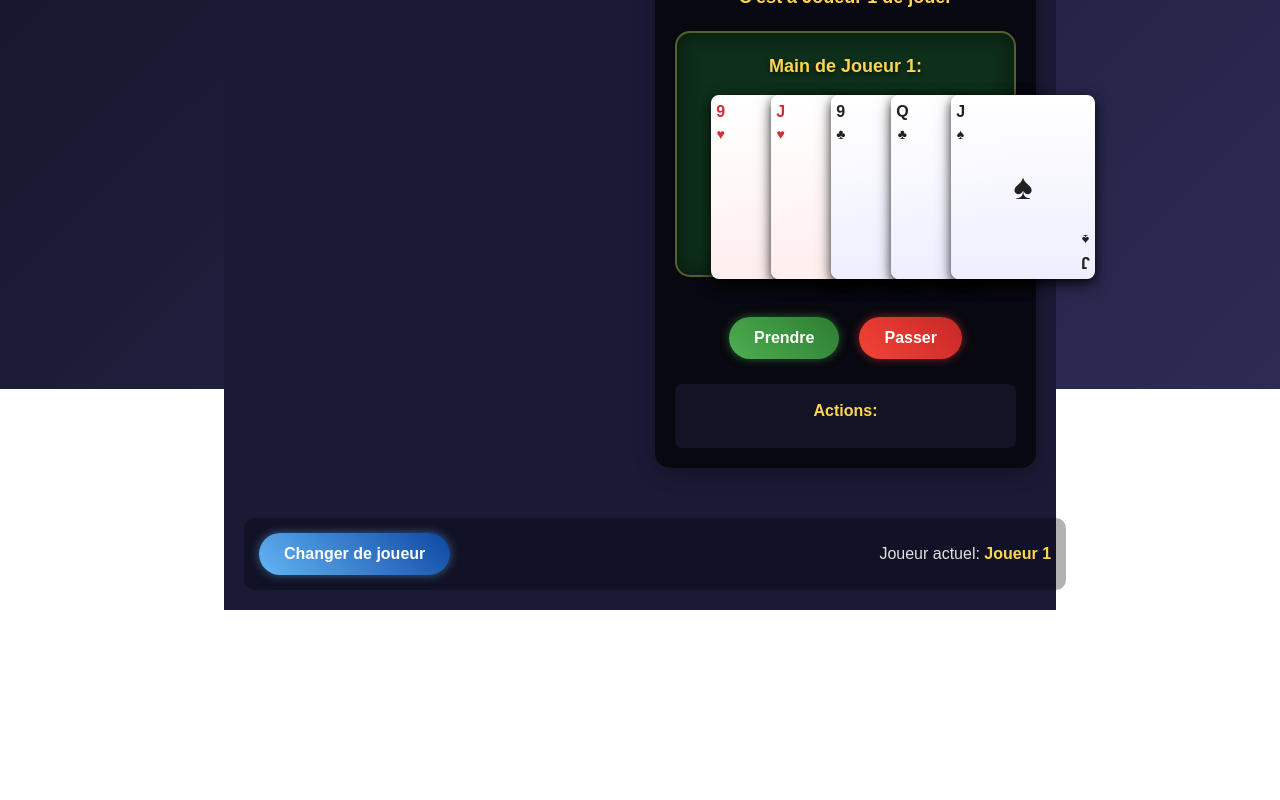
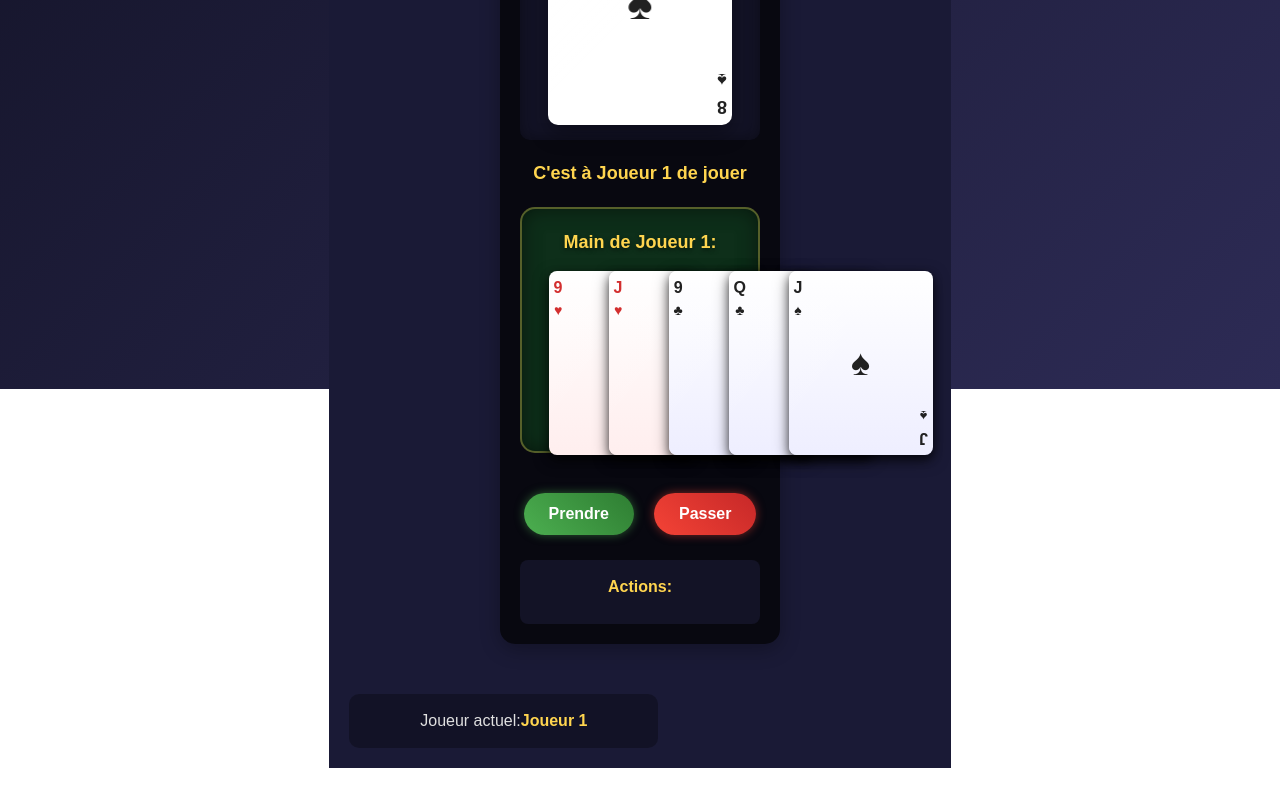
Before and after one commit to nreaud/belotte-app, a Vue app: page /game in a window 1280 px wide. Shown: the part 411-1211 px from the top of the page. Before the commit the page ends 1053 px from the top, so only its background shows below. Built offline with nearby package versions, Linux system fonts and the light colour scheme.

Commit message:
On enleve le bouton "changer de joueur"

```diff
--- a/src/components/BeloteGameView.vue
+++ b/src/components/BeloteGameView.vue
@@ -34,13 +34,8 @@
           @switch-player="onSwitchPlayer"
       />
 
-      <div class="player-controls">
-        <button class="control-button" @click="switchToNextPlayer">
-          Changer de joueur
-        </button>
-        <div class="current-player-info">
-          Joueur actuel: <span class="current-player-name">{{ players[currentPlayer].name }}</span>
-        </div>
+      <div class="current-player-info">
+        Joueur actuel: <span class="current-player-name">{{ players[currentPlayer].name }}</span>
       </div>
     </div>
   </div>
@@ -207,10 +202,7 @@ export default {
         suit: randomSuit
       }
     },
-    switchToNextPlayer() {
-      // Passer au joueur suivant manuellement
-      this.currentPlayer = (this.currentPlayer + 1) % 4
-    },
+
     onSwitchPlayer(data) {
       // Appelé depuis la phase de prise quand on passe au joueur suivant
       this.currentPlayer = data.nextPlayer
@@ -322,34 +314,16 @@ export default {
   gap: 20px;
 }
 
-.player-controls {
+.current-player-info {
   margin-top: 20px;
   width: 100%;
   display: flex;
-  flex-direction: column;
-  align-items: center;
-  gap: 15px;
+  justify-content: center;
   padding: 15px;
   background-color: rgba(0, 0, 0, 0.3);
   border-radius: 10px;
-}
-
-.control-button {
-  padding: 12px 25px;
-  border: none;
-  border-radius: 30px;
   font-size: 16px;
-  font-weight: bold;
-  cursor: pointer;
-  transition: all 0.3s ease;
-  background: linear-gradient(45deg, #64b5f6, #0d47a1);
-  color: white;
-  box-shadow: 0 0 10px rgba(100, 181, 246, 0.5);
-}
-
-.control-button:hover {
-  transform: translateY(-3px);
-  box-shadow: 0 0 15px rgba(100, 181, 246, 0.7);
+  color: #e0e0e0;
 }
 
 .current-player-info {
```
